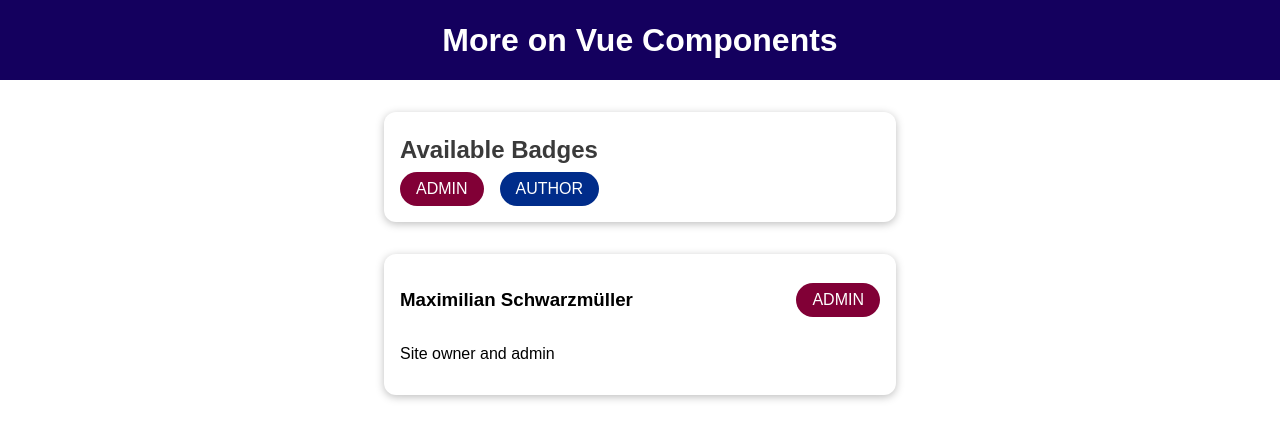
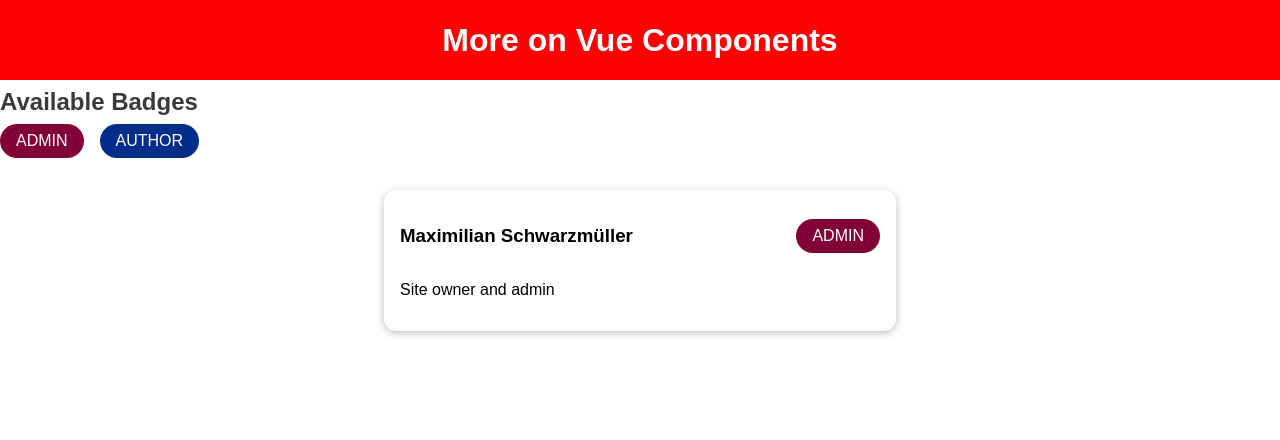
Before and after one commit to erictseng89/udemy-vue3, a Vue app: page / in a window 1280 px wide. Shown: the top 440 px of the page. Built offline with nearby package versions, Linux system fonts and the light colour scheme.

Commit message:
module08-ep108: scoped styling

```diff
--- a/src/App.vue
+++ b/src/App.vue
@@ -33,6 +33,12 @@ export default {
 };
 </script>
 
+<style scoped>
+header {
+  background-color: red;
+}
+</style>
+
 <style>
 html {
   font-family: sans-serif;
--- a/src/components/BadgeList.vue
+++ b/src/components/BadgeList.vue
@@ -12,7 +12,7 @@
   </section>
 </template>
 
-<style>
+<style scoped>
 section h2 {
   margin: 0.5rem 0;
   color: #3a3a3a;
--- a/src/components/BaseBadge.vue
+++ b/src/components/BaseBadge.vue
@@ -16,7 +16,7 @@ export default {
 };
 </script>
 
-<style>
+<style scoped>
 .badge {
   display: inline-block;
   padding: 0.5rem 1rem;
--- a/src/components/TheHeader.vue
+++ b/src/components/TheHeader.vue
@@ -4,7 +4,7 @@
   </header>
 </template>
 
-<style>
+<style scoped>
 header {
   width: 100%;
   height: 5rem;
--- a/src/components/UserInfo.vue
+++ b/src/components/UserInfo.vue
@@ -10,11 +10,11 @@
 
 <script>
 export default {
-  props: ['fullName', 'infoText', 'role'],
+  props: ["fullName", "infoText", "role"],
 };
 </script>
 
-<style>
+<style scoped>
 section {
   margin: 2rem auto;
   max-width: 30rem;
```
Also changed, not shown: 1 other file (tests, documents, lock files or other folders). Lines whose indentation alone changed are shown as unchanged.
